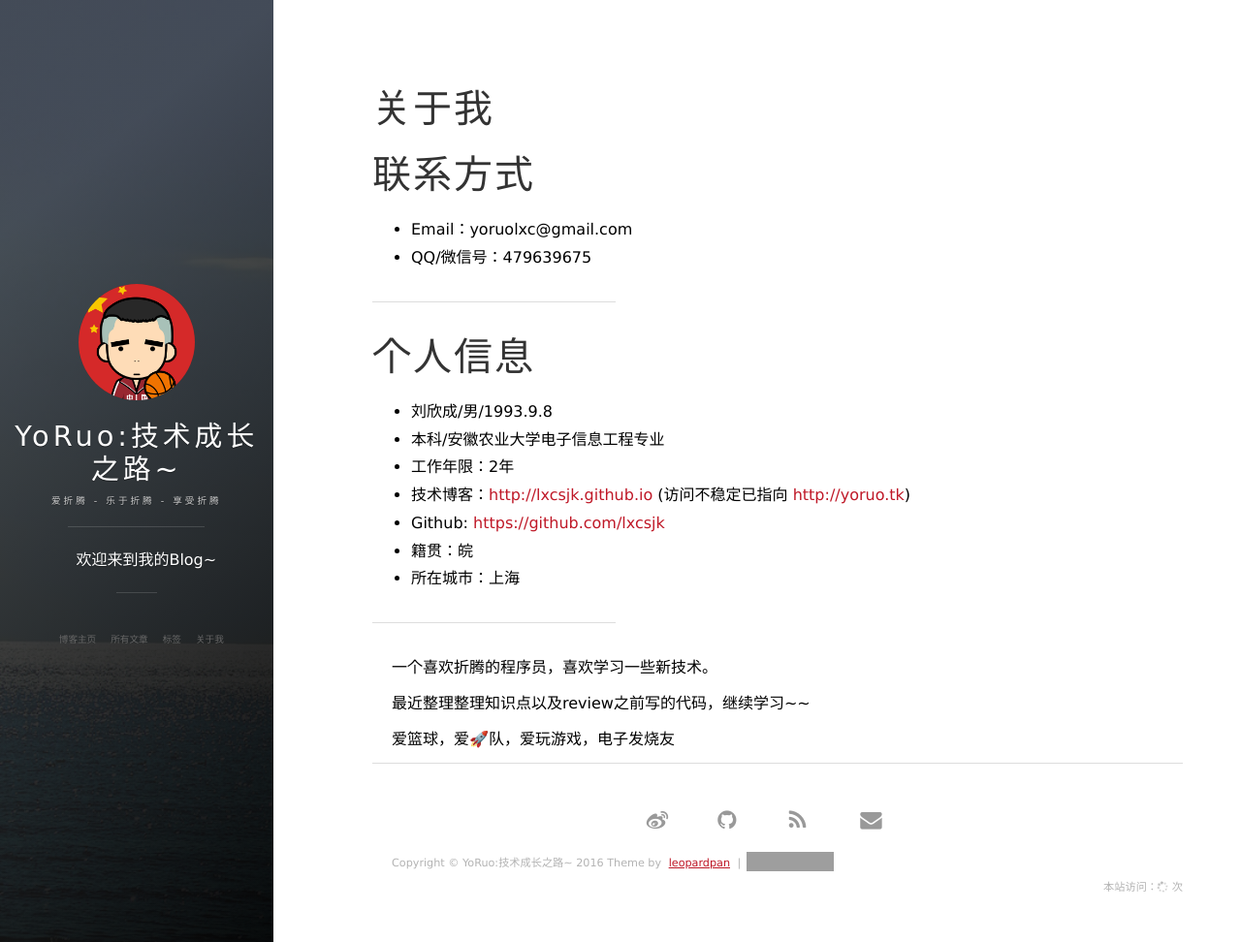
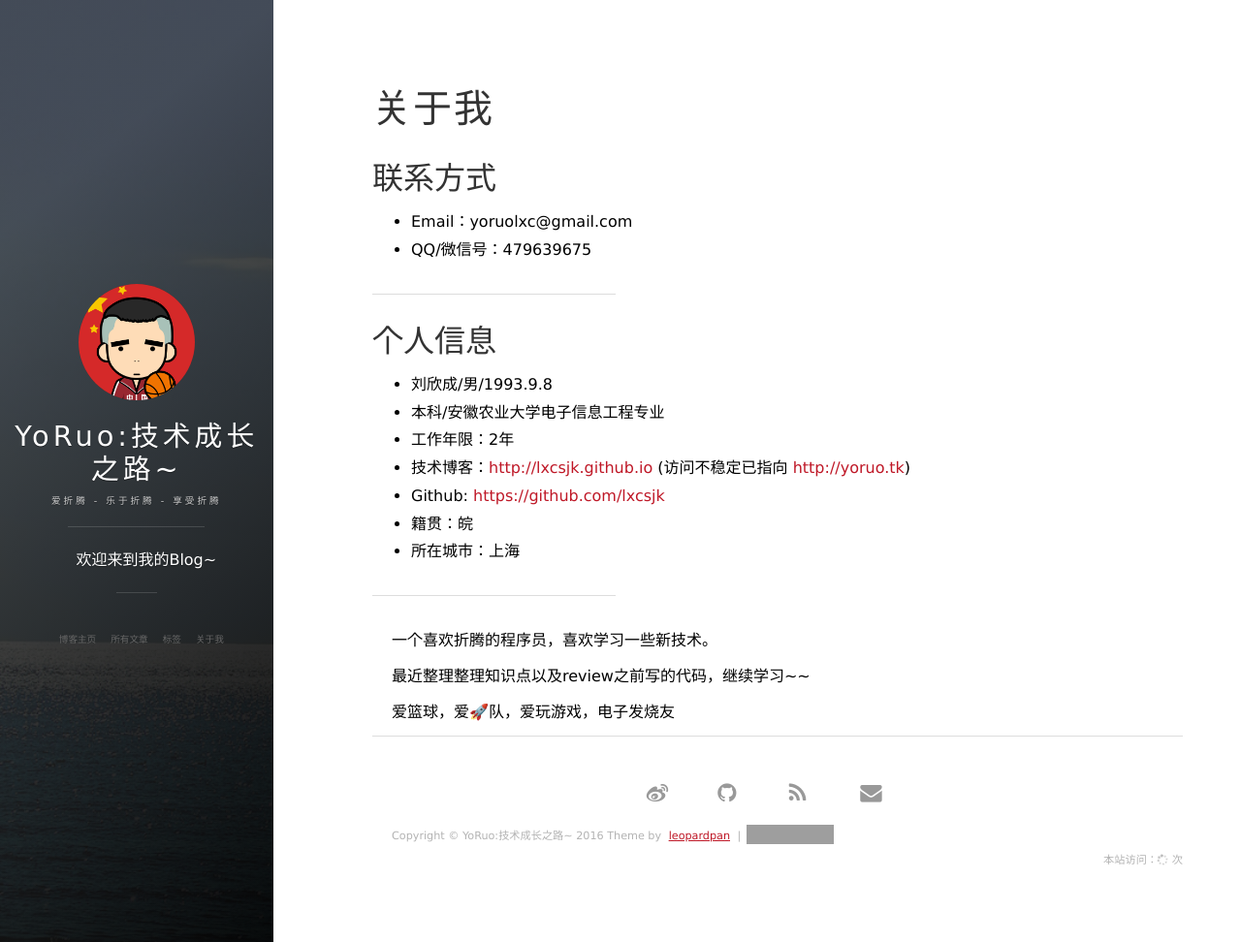
Before and after one commit to lxcsjk/lxcsjk.github.io, a Jekyll site: the page built from about.md, in a window 1280 px wide and 972 px high. Shown: the whole window at 97% size. Built offline with Jekyll 4.4.1, drawn with Linux system fonts in a browser that asks for light colours; nearby versions of some CDN libraries; comment, search, counter and statistics services are not loaded; grey boxes are pictures that could not be loaded.

Commit message:
关于我

```diff
--- a/about.md
+++ b/about.md
@@ -3,14 +3,14 @@ layout: page
 title: 关于我
 ---
 
-# 联系方式
+## 联系方式
 
 - Email：yoruolxc@gmail.com
 - QQ/微信号：479639675
 
 ---
 
-# 个人信息
+## 个人信息
 
  - 刘欣成/男/1993.9.8
  - 本科/安徽农业大学电子信息工程专业
```
Also changed, not shown: 2 other files.
